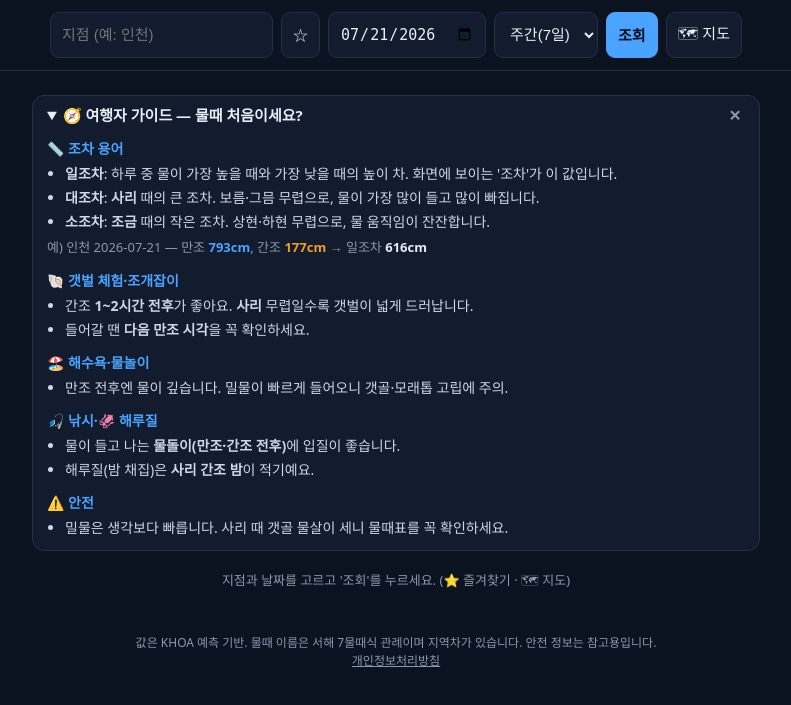
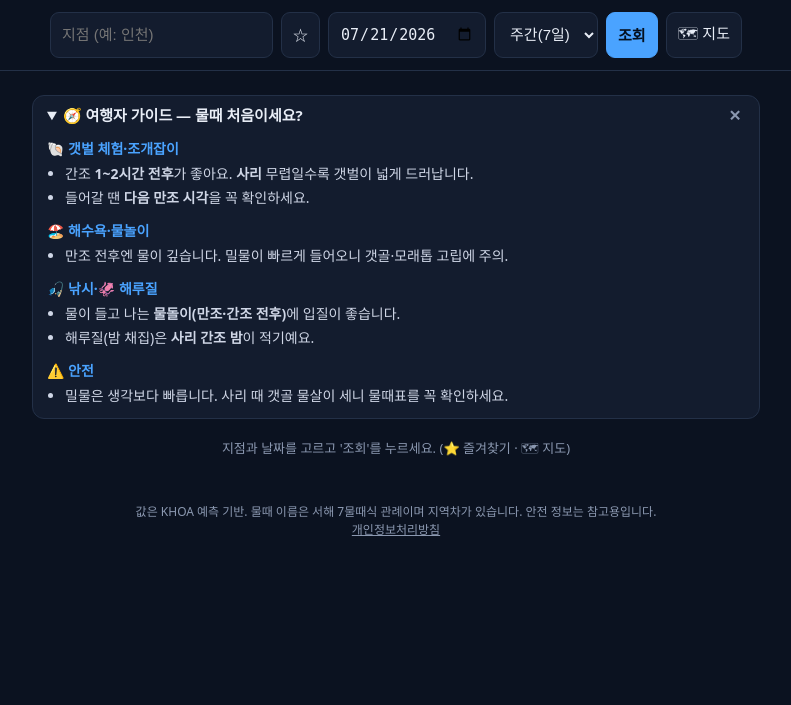
Before and after one commit to IsaacKim545/koreatide, a Flask app: page / in a window 1280 px wide. Shown: the part 95-800 px from the top of the page, without its empty margins (244-1035 px from the left). Run offline with Flask 3, Linux system fonts and the light colour scheme.

Commit message:
여행자 가이드 정리 — 실용 항목만 남기고 기본 펼침

```diff
--- a/web/templates/index.html
+++ b/web/templates/index.html
@@ -148,21 +148,6 @@
   <details class="guide" id="guide" open>
     <summary>🧭 여행자 가이드 — 물때 처음이세요?<span id="guideX" title="가이드 숨기기">✕</span></summary>
     <div class="g">
-      <h4>📏 조차 용어</h4>
-      <ul>
-        <li><b>일조차</b>: 하루 중 물이 가장 높을 때와 가장 낮을 때의 높이 차.
-        화면에 보이는 '조차'가 이 값입니다.</li>
-        <li><b>대조차</b>: <b>사리</b> 때의 큰 조차. 보름·그믐 무렵으로,
-        물이 가장 많이 들고 많이 빠집니다.</li>
-        <li><b>소조차</b>: <b>조금</b> 때의 작은 조차. 상현·하현 무렵으로,
-        물 움직임이 잔잔합니다.</li>
-      </ul>
-      <p style="font-size:13px;color:var(--mut);margin:6px 0 0">
-        예) 인천 2026-07-21 — 만조 <b style="color:var(--hi)">793cm</b>,
-        간조 <b style="color:var(--lo)">177cm</b> →
-        일조차 <b style="color:var(--fg)">616cm</b>
-      </p>
-
       <h4>🐚 갯벌 체험·조개잡이</h4>
       <ul><li>간조 <b>1~2시간 전후</b>가 좋아요. <b>사리</b> 무렵일수록 갯벌이 넓게 드러납니다.</li>
       <li>들어갈 땐 <b>다음 만조 시각</b>을 꼭 확인하세요.</li></ul>
```
